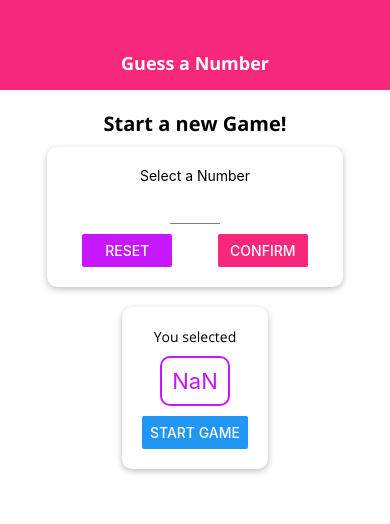
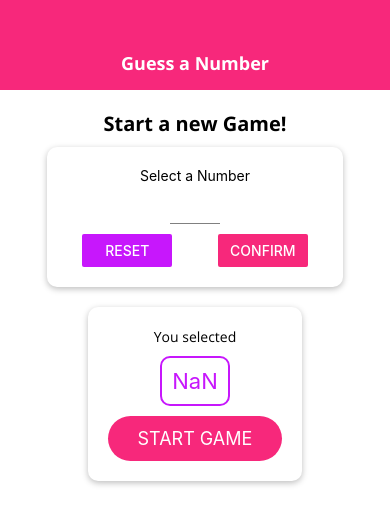
Before and after one commit to JoseManuelMunozManzano/rn-guess-number, a React Native app: screen / in a window 390 px wide. Both pictures are taken after a click on the button "CONFIRM". Shown: the top 524 px of the page. Built offline with nearby package versions, Linux system fonts and the light colour scheme.

Commit message:
Building a Custom Button Component

```diff
--- a/components/BodyText.js
+++ b/components/BodyText.js
@@ -3,7 +3,9 @@ import { StyleSheet, Text } from 'react-native';
 
 export const BodyText = props => {
   return (
-    <Text style={{ ...props.style, ...styles.body }}>{props.children}</Text>
+    <Text style={{ ...props.style, ...styles.body }} {...props}>
+      {props.children}
+    </Text>
   );
 };
 
--- /dev/null
+++ b/components/MainButton.js
@@ -0,0 +1,28 @@
+import React from 'react';
+import { StyleSheet, Text, View, TouchableOpacity } from 'react-native';
+
+import Colors from '../constants/color';
+import { BodyText } from './BodyText';
+
+export const MainButton = ({ title, onPress }) => {
+  return (
+    <TouchableOpacity activeOpacity={0.6} onPress={onPress}>
+      <View style={styles.button}>
+        <BodyText style={styles.buttonText}>{title}</BodyText>
+      </View>
+    </TouchableOpacity>
+  );
+};
+
+const styles = StyleSheet.create({
+  button: {
+    backgroundColor: Colors.primary,
+    paddingVertical: 12,
+    paddingHorizontal: 30,
+    borderRadius: 25,
+  },
+  buttonText: {
+    color: 'white',
+    fontSize: 18,
+  },
+});
--- a/screens/GameOverScreen.js
+++ b/screens/GameOverScreen.js
@@ -1,7 +1,8 @@
 import React from 'react';
-import { Button, Image, StyleSheet, Text, View } from 'react-native';
+import { Image, StyleSheet, Text, View } from 'react-native';
 
 import { BodyText } from '../components/BodyText';
+import { MainButton } from '../components/MainButton';
 import { TitleText } from '../components/TitleText';
 
 import Colors from '../constants/color';
@@ -25,9 +26,6 @@ export const GameOverScreen = ({ roundsNumber, userNumber, onRestart }) => {
       </View>
       <View style={styles.resultContainer}>
         <BodyText style={styles.resultText}>
-          {/* Text inside of text receives the style defined on the outer text */}
-          {/* Text uses its own positioning system (not Flexbox) where it automatically */}
-          {/* wraps itself into a new line if it doesn't fit into one line */}
           Your phone needed{' '}
           <Text style={{ ...styles.highlight, ...DefaultStyles.result }}>
             {roundsNumber}
@@ -38,7 +36,8 @@ export const GameOverScreen = ({ roundsNumber, userNumber, onRestart }) => {
           </Text>
         </BodyText>
       </View>
-      <Button title="NEW GAME" onPress={onRestart} />
+
+      <MainButton title="NEW GAME" onPress={onRestart} />
     </View>
   );
 };
--- a/screens/GameScreen.js
+++ b/screens/GameScreen.js
@@ -10,6 +10,7 @@ import { NumberContainer } from '../components/NumberContainer';
 
 import { generateRandomBetween } from '../helper/generateRandom';
 import { styles as DefaultStyles } from '../constants/default-styles';
+import { MainButton } from '../components/MainButton';
 
 export const GameScreen = ({ userChoice, onGameOver }) => {
   const [currentGuess, setCurrentGuess] = useState(
@@ -58,8 +59,11 @@ export const GameScreen = ({ userChoice, onGameOver }) => {
       <Text style={DefaultStyles.title}>Opponent's Guess</Text>
       <NumberContainer value={currentGuess} />
       <Card style={styles.buttonContainer}>
-        <Button title="LOWER" onPress={nextGuessHandler.bind(this, 'lower')} />
-        <Button
+        <MainButton
+          title="LOWER"
+          onPress={nextGuessHandler.bind(this, 'lower')}
+        />
+        <MainButton
           title="GREATER"
           onPress={nextGuessHandler.bind(this, 'greater')}
         />
@@ -78,7 +82,7 @@ const styles = StyleSheet.create({
     flexDirection: 'row',
     justifyContent: 'space-around',
     marginTop: 20,
-    width: 300,
-    maxWidth: '80%',
+    width: 400,
+    maxWidth: '90%',
   },
 });
--- a/screens/StartGameScreen.js
+++ b/screens/StartGameScreen.js
@@ -12,6 +12,7 @@ import { BodyText } from '../components/BodyText';
 
 import { Card } from '../components/Card';
 import { Input } from '../components/Input';
+import { MainButton } from '../components/MainButton';
 import { NumberContainer } from '../components/NumberContainer';
 import { TitleText } from '../components/TitleText';
 import Colors from '../constants/color';
@@ -59,7 +60,7 @@ export const StartGameScreen = ({ onStartGame }) => {
       <Card style={styles.summaryContainer}>
         <BodyText>You selected</BodyText>
         <NumberContainer value={selectedNumber} />
-        <Button
+        <MainButton
           title="START GAME"
           onPress={() => onStartGame(selectedNumber)}
         />
```
